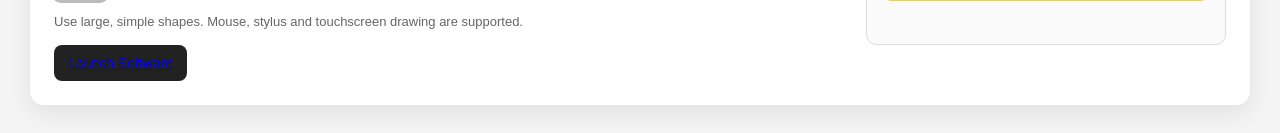
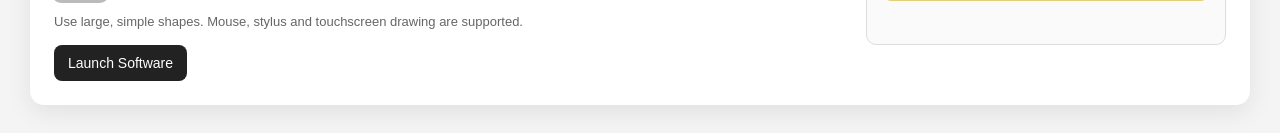
Before and after one commit to JoelCMThan/BatikAppTesting, a Flask app: page / in a window 1280 px wide. Shown: the part 764-897 px from the top of the page. Run offline with Flask 3, Linux system fonts and the light colour scheme.

Commit message:
Pronter.html

```diff
--- a/templates/index.html
+++ b/templates/index.html
@@ -260,7 +260,7 @@
     </div>
     {% endif %}
    <button>
-         <a href="batiggerappdefnotpronterface://">Launch Software</a>
+         <a href="batiggerappdefnotpronterface://" style="color: white; text-decoration: none;">Launch Software</a>
    </button>
 </div>
 
```
